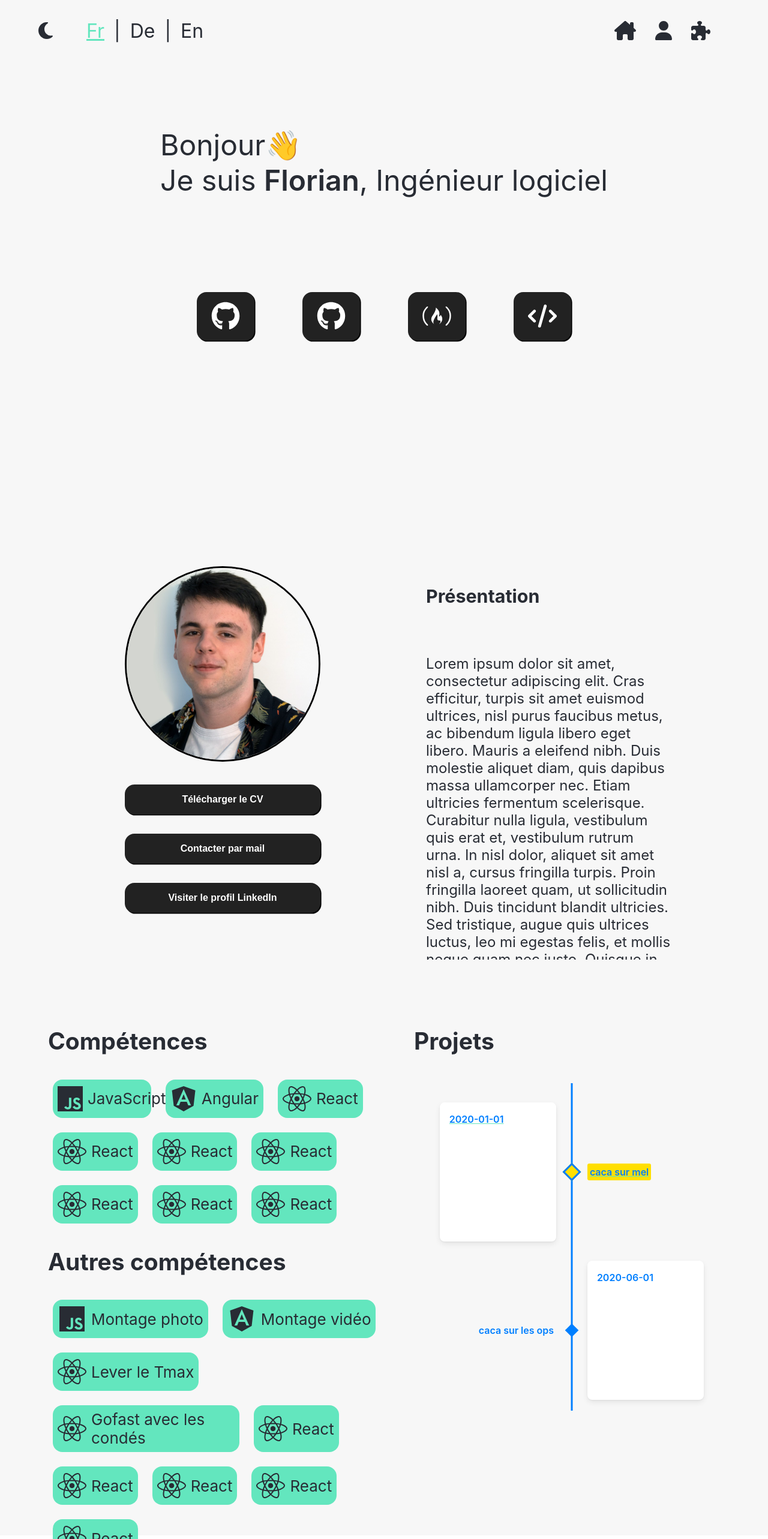
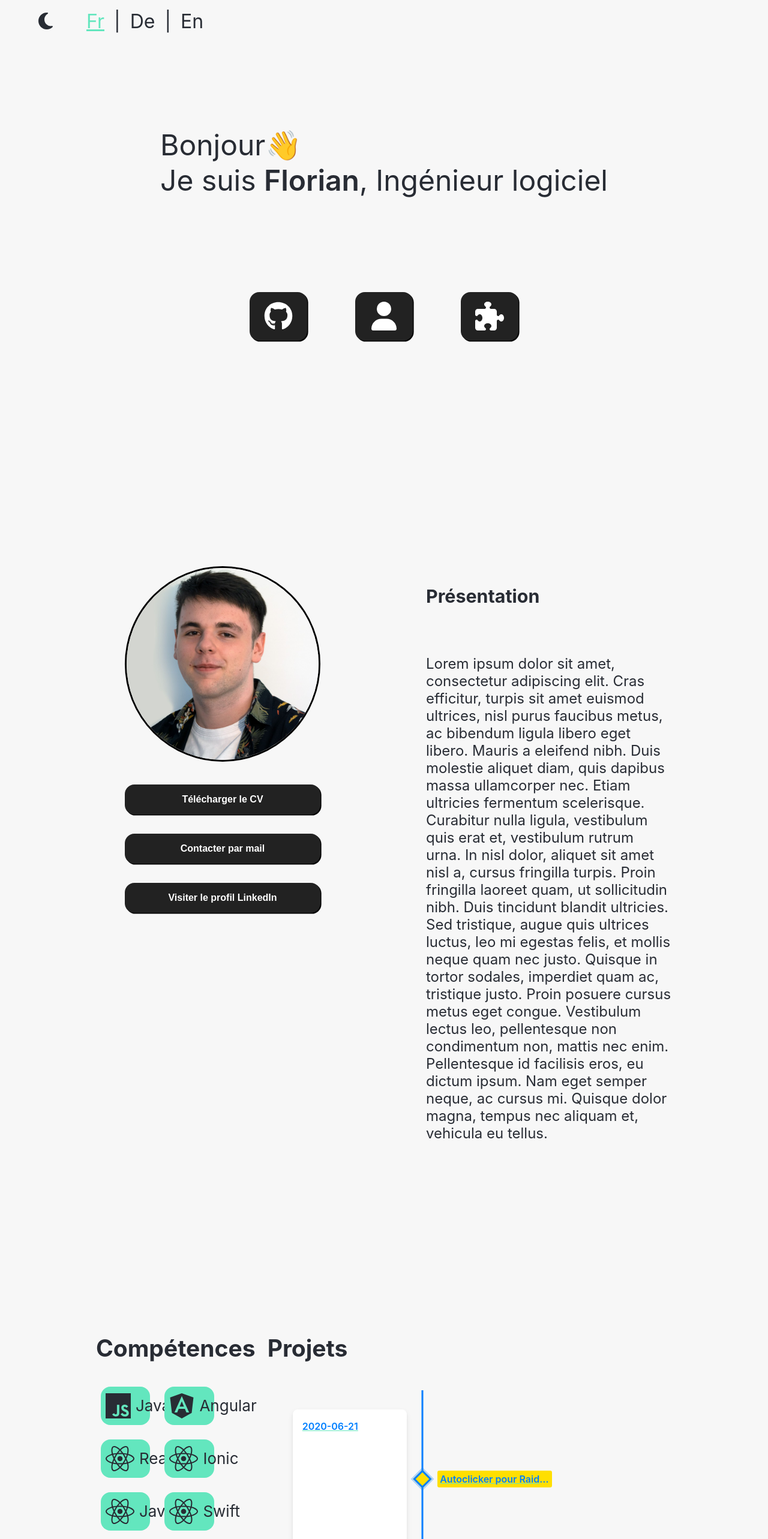
Before and after one commit to Lauiss/portfolio, a React (Create React App) app: page / in a window 1280 px wide. Shown: the top 2566 px of the page at 60% size. Built offline with nearby package versions, Linux system fonts and the light colour scheme; the HTML template or start-up script is replaced by a standard one.

Commit message:
finished v1

```diff
--- a/src/App.css
+++ b/src/App.css
@@ -42,10 +42,11 @@ p {
   top: 0;
   left: 0;
   right: 0;
-  z-index: 999; /* Pour s'assurer que le header reste au-dessus des autres éléments */
+  z-index: 999;
+  margin-top: 1rem;
 }
 
-.welcome-page{
+.welcome-page {
   display: flex;
   flex-direction: column;
   align-items: center;
@@ -62,19 +63,19 @@ p span {
   font-weight: 600;
 }
 
-p span:hover{
+p span:hover {
   color: var(--accentuation_color);
   transition: 0.5s ease-in-out;
 }
 
-.btns-containers{
+.btns-containers {
   display: flex;
   flex-direction: row;
   align-items: center;
   justify-content: center;
   padding-top: 4rem;
-  width:100%;
-  margin:0;
+  width: 100%;
+  margin: 0;
   gap: 5rem;
 }
 
@@ -86,15 +87,25 @@ p span:hover{
   animation: handWave 1s ease infinite;
 }
 
-.presentation-section {
+.presentation-section .skills-and-projects {
+  margin: 0;
+  padding: 0;
   height: 100vh;
   overflow-y: auto;
 }
 
 @keyframes handWave {
-  0% { transform: rotate(-20deg); }
-  50% { transform: rotate(0deg); }
-  100% { transform: rotate(-20deg); }
+  0% {
+    transform: rotate(-20deg);
+  }
+
+  50% {
+    transform: rotate(0deg);
+  }
+
+  100% {
+    transform: rotate(-20deg);
+  }
 }
 
 @media only screen and (max-width: 768px) {
--- a/src/App.js
+++ b/src/App.js
@@ -1,5 +1,5 @@
-import { faFreeCodeCamp, faGithub } from '@fortawesome/free-brands-svg-icons';
-import { faCode, faMoon, faSun } from '@fortawesome/free-solid-svg-icons';
+import { faGithub } from '@fortawesome/free-brands-svg-icons';
+import { faMoon, faPuzzlePiece, faSun, faUser } from '@fortawesome/free-solid-svg-icons';
 import i18n from 'i18next';
 import React, { useEffect, useState } from 'react';
 import { initReactI18next, useTranslation } from 'react-i18next';
@@ -66,16 +66,15 @@ function App() {
         </div>
         <div className="btns-containers">
           <CustomButton href={"https://github.com/Lauiss"} icon={faGithub} animateBtn={true} className="btn-margin" />
-          <CustomButton href={"#skills-and-projects"} icon={faGithub} animateBtn={true} className="btn-margin" />
-          <CustomButton icon={faFreeCodeCamp} animateBtn={true} className="btn-margin" />
-          <CustomButton icon={faCode} animateBtn={true} className="btn-margin" />
+          <CustomButton href={"#presentation"} icon={faUser} animateBtn={true} className="btn-margin" />
+          <CustomButton href={"#skills-and-projects"} icon={faPuzzlePiece} animateBtn={true} className="btn-margin" />
         </div>
       </div>
       <div id="presentation" className="presentation-section">
         <Presentation translate={translate} />
       </div>
-      <div id="skills-and-projects">
-        <SkillsAndProjects />
+      <div id="skills-and-projects" className="skills-and-projects">
+        <SkillsAndProjects translate={translate} />
       </div>
     </div>
   );
--- a/src/components/button/custom_button.js
+++ b/src/components/button/custom_button.js
@@ -5,7 +5,7 @@ import './custom_button.css';
 function CustomButton({ icon, href = "#", onClickFunction, animateBtn }) {
   return (
     <div className="btn-container">
-      <a href={href} target="_blank" rel="noreferrer"><button onClick={onClickFunction} className={(animateBtn ? "btn-animation" : "") + " custom-btn "}><FontAwesomeIcon icon={icon} className="icon" /></button></a>
+      <a href={href} rel="noreferrer"><button onClick={onClickFunction} className={(animateBtn ? "btn-animation" : "") + " custom-btn "}><FontAwesomeIcon icon={icon} className="icon" /></button></a>
     </div>
   )
 }
--- a/src/items/header/custom_header.css
+++ b/src/items/header/custom_header.css
@@ -21,12 +21,6 @@
 
   .toggleTitleContainer label span {
     margin: 0 1rem 0 1rem;
-  }
-
-  .iconContainer {
-    display: flex;
-    align-items: center;
-    flex-direction: row;
   }
 
   .toggleTitleContainer {
@@ -59,7 +53,6 @@
 
   a {
     text-decoration: none;
-    /* Supprime le soulignement */
     color: inherit;
-    /* Fait en sorte que le lien ait la même couleur que le texte environnant */
+
   }
--- a/src/items/header/custom_header.js
+++ b/src/items/header/custom_header.js
@@ -1,5 +1,3 @@
-import { faHouseChimney, faPuzzlePiece, faUser } from '@fortawesome/free-solid-svg-icons';
-import { FontAwesomeIcon } from '@fortawesome/react-fontawesome';
 import i18n from 'i18next';
 import React from 'react';
 import Toggle from '../../components/toggle/toggle';
@@ -24,12 +22,6 @@ function CustomHeader({ condition, onToggle, lightIcon, darkIcon, tradFunc }) {
           </span>
         </label>
       </div>
-
-      <ul className="iconContainer">
-        <li><a href={"#welcome-page"} ><FontAwesomeIcon icon={faHouseChimney} /></a></li>
-        <li><a href={"#presentation"} ><FontAwesomeIcon icon={faUser} /></a></li>
-        <li><a href={"#skills-and-projects"} ><FontAwesomeIcon icon={faPuzzlePiece} /></a></li>
-      </ul>
     </div>
   )
 }
--- a/src/items/skills_and_projects/skills_and_projects.js
+++ b/src/items/skills_and_projects/skills_and_projects.js
@@ -5,65 +5,49 @@ import { Chrono } from 'react-chrono';
 import './skills_and_projects.css';
 
 
-const SkillsAndProjects = () => {
+const SkillsAndProjects = ({ translate }) => {
   const skills = [
     { name: 'JavaScript', icon: faJs },
     { name: 'Angular', icon: faAngular },
     { name: 'React', icon: faReact },
-    { name: 'React', icon: faReact },
-    { name: 'React', icon: faReact },
-    { name: 'React', icon: faReact },
-    { name: 'React', icon: faReact },
-    { name: 'React', icon: faReact },
-    { name: 'React', icon: faReact },
+    { name: 'Ionic', icon: faReact },
+    { name: 'Java', icon: faReact },
+    { name: 'Swift', icon: faReact },
+    { name: 'Batch', icon: faReact },
+    { name: 'Shell', icon: faReact },
+    { name: 'Powershell', icon: faReact },
+    { name: 'SQL', icon: faReact },
+    { name: 'C#', icon: faReact },
     // Ajoutez plus de compétences ici
   ];
 
   const otherSkills = [
     { name: 'Montage photo', icon: faJs },
     { name: 'Montage vidéo', icon: faAngular },
-    { name: 'Lever le Tmax', icon: faReact },
-    { name: 'Gofast avec les condés', icon: faReact },
-    { name: 'React', icon: faReact },
-    { name: 'React', icon: faReact },
-    { name: 'React', icon: faReact },
-    { name: 'React', icon: faReact },
-    { name: 'React', icon: faReact },
+    { name: 'Suite Adobe', icon: faReact },
+    { name: 'Suite Microsoft', icon: faReact },
+    { name: 'Gestion de projet', icon: faReact },
     // Ajoutez plus de compétences ici
   ];
 
 
 
   const projects = [
-    { title: 'caca sur mel', date: '2020-01-01' },
-    { title: 'caca sur les ops', date: '2020-06-01' },
-    { title: 'caca sur les a', date: '2020-06-01' },
-    { title: 'caca sur les b', date: '2020-06-01' },
-    { title: 'caca sur les C', date: '2020-06-01' },
-    { title: 'caca sur les C', date: '2020-06-01' },
-    { title: 'caca sur les C', date: '2020-06-01' },
-    { title: 'caca sur les C', date: '2020-06-01' },
-    { title: 'caca sur les C', date: '2020-06-01' },
-    { title: 'caca sur les C', date: '2020-06-01' },
-    { title: 'caca sur les C', date: '2020-06-01' },
-    { title: 'caca sur les C', date: '2020-06-01' },
-    { title: 'caca sur les C', date: '2020-06-01' },
-    { title: 'caca sur les C', date: '2020-06-01' },
-    { title: 'caca sur les C', date: '2020-06-01' },
-    { title: 'caca sur les C', date: '2020-06-01' },
-    { title: 'caca sur les C', date: '2020-06-01' },
-    { title: 'caca sur les C', date: '2020-06-01' },
-    // Ajoutez plus de projets ici
+    { title: 'Autoclicker pour Raid Shadow Legends', date: '2020-06-21' },
+    { title: 'Bot discord avec différentes fonctionnalités', date: '2021-01-24' },
+    { title: 'Petit générateur de mot de passe', date: '2021-08-02' },
+    { title: 'API Vinted fonctionnelle avec un manageur de proxy', date: '2023-03-10' },
+    { title: 'Portfolio', date: '2024-02-26' },
   ];
 
   return (
     <div className="skills-and-projects">
       <div className="skills">
-        <h2>Compétences</h2>
+        <h2>{translate(('SKILLS'))}</h2>
 
         <div className='skills-container'>
           {skills.map((skill, index) => (
-            <div key={index} class="skill-badge">
+            <div key={index} className="skill-badge">
               <FontAwesomeIcon icon={skill.icon} className='icon' />
               {skill.name}
             </div>
@@ -72,7 +56,7 @@ const SkillsAndProjects = () => {
         <h2> Autres compétences</h2>
         <div className='other-skills-container'>
           {otherSkills.map((skill, index) => (
-            <div key={index} class="other-skill-badge">
+            <div key={index} className="other-skill-badge">
               <FontAwesomeIcon icon={skill.icon} className='icon' />
               {skill.name}
             </div>
--- a/src/translate/de.json
+++ b/src/translate/de.json
@@ -5,5 +5,6 @@
   "DOWNLOAD_CV": "Lebenslauf herunterladen",
   "CONTACT_MAIL": "Bei Mail kontaktieren",
   "LINKEDIN": "LinkedIn profile besuchen",
-    "PRESENTATION": "Vorstellung"
+  "PRESENTATION": "Vorstellung",
+  "SKILLS": "Kompetenzen"
 }
--- a/src/translate/en.json
+++ b/src/translate/en.json
@@ -5,5 +5,6 @@
   "DOWNLOAD_CV": "Download CV",
   "CONTACT_MAIL": "Contact by mail",
   "LINKEDIN": "Visit LinkedIn profile",
-    "PRESENTATION": "Presentation"
+  "PRESENTATION": "Presentation",
+  "SKILLS": "Skills"
 }
--- a/src/translate/fr.json
+++ b/src/translate/fr.json
@@ -5,5 +5,6 @@
   "DOWNLOAD_CV": "Télécharger le CV",
   "CONTACT_MAIL": "Contacter par mail",
   "LINKEDIN": "Visiter le profil LinkedIn",
-    "PRESENTATION": "Présentation"
+  "PRESENTATION": "Présentation",
+  "SKILLS": "Compétences"
 }
```
Also changed, not shown: 1 other file (tests, documents, lock files or other folders). Lines whose indentation alone changed are shown as unchanged.
